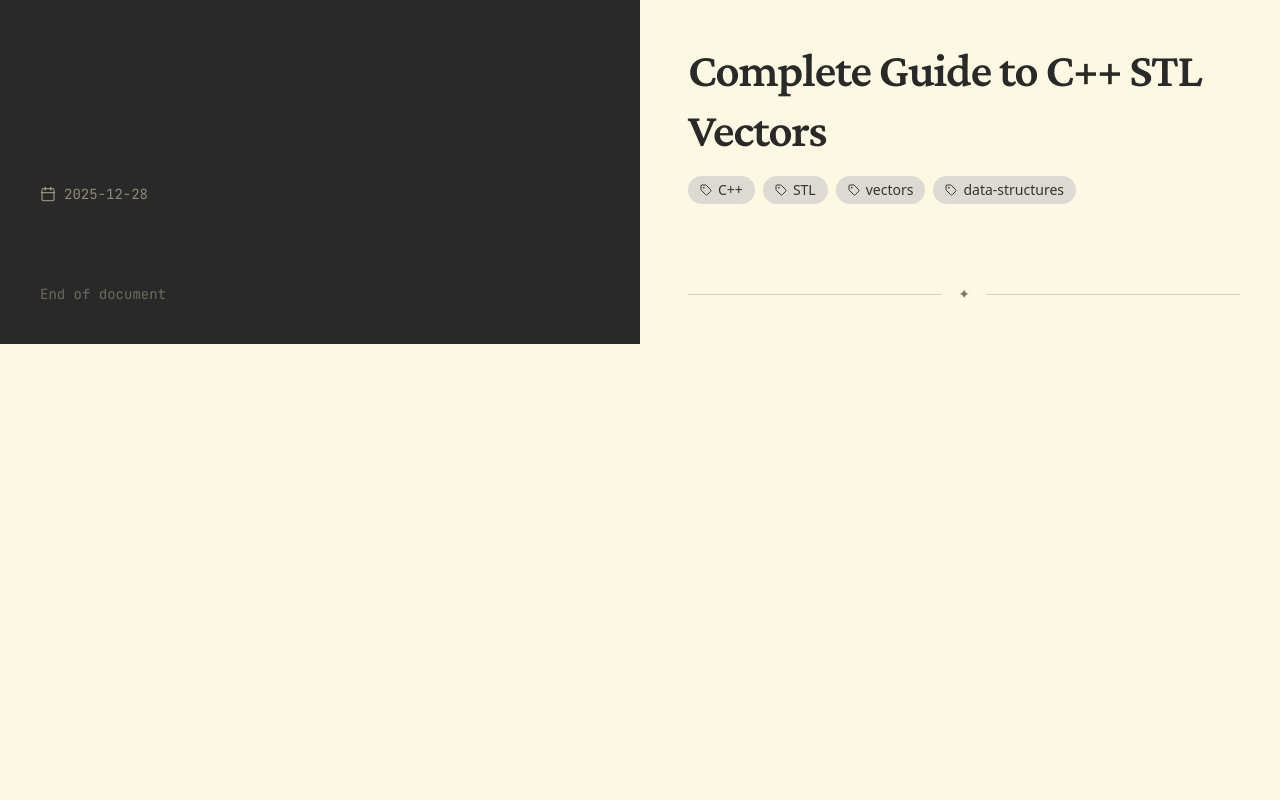
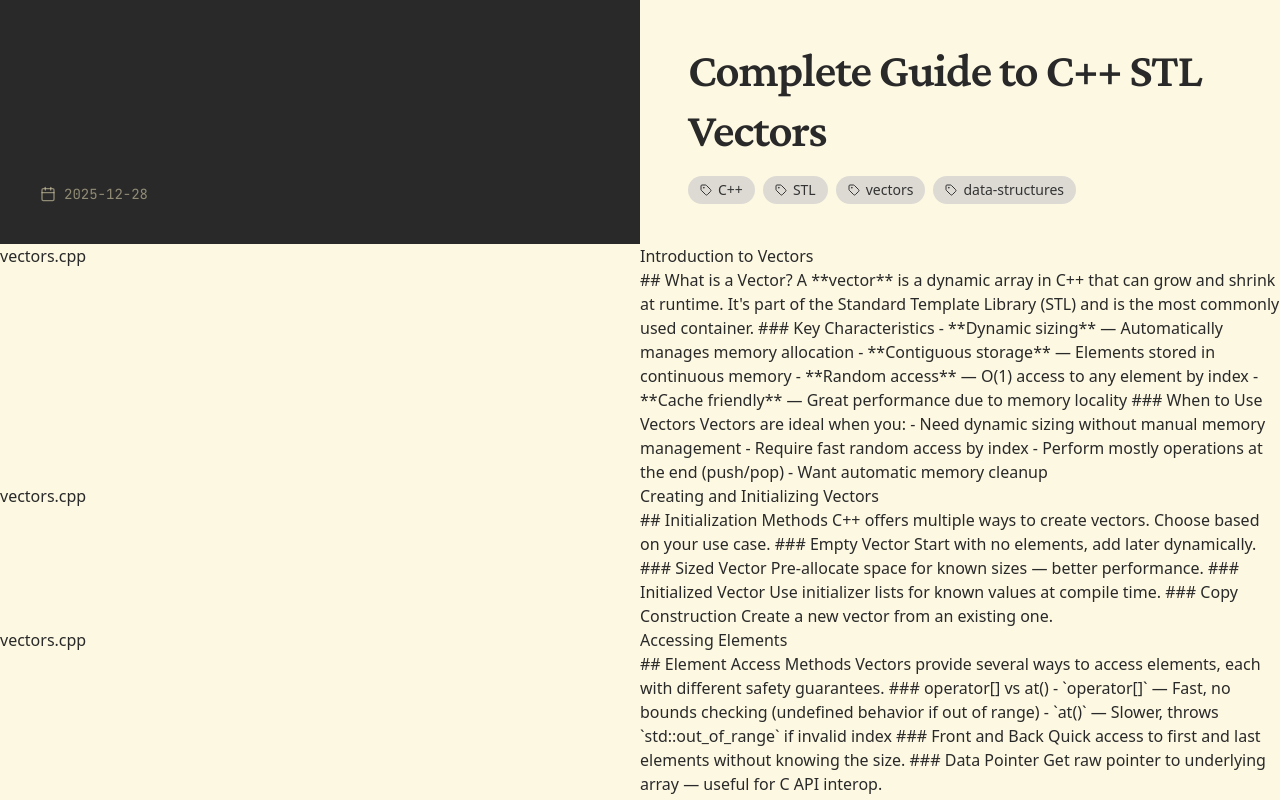
Before and after one commit to bhaveshsinghal95182/blog-site, a Next.js app: page /blog in a window 1280 px wide. Shown: the top 800 px of the page. Built offline with nearby package versions, Linux system fonts and the light colour scheme.

Commit message:
feat: basic sections structure down

```diff
--- a/src/components/CodeDocViewer/CodeDocViewer.tsx
+++ b/src/components/CodeDocViewer/CodeDocViewer.tsx
@@ -1,5 +1,6 @@
 import { BlogEntry } from "@/types/blog";
 import { Calendar, Tag } from "lucide-react";
+import { SectionRenderer } from "./SectionRenderer";
 
 interface CodeDocViewerProps {
   entry: BlogEntry;
@@ -54,7 +55,16 @@ export function CodeDocViewer({
         </header>
       )}
 
-      {/* Todo: implement the sections logic */}
+      <div className="">
+        {entry.sections.map((section, index) => (
+          <SectionRenderer
+            key={index}
+            section={section}
+            isFirst={index === 0}
+            isLast={index === entry.sections.length - 1}
+          />
+        ))}
+      </div>
 
       {footer ?? (
         <footer className="grid grid-cols-1 lg:grid-cols-2">
--- /dev/null
+++ b/src/components/CodeDocViewer/SectionRenderer.tsx
@@ -0,0 +1,37 @@
+import { Section } from "@/types/blog";
+
+interface SectionRendererProps {
+  section: Section;
+  isFirst?: boolean;
+  isLast?: boolean;
+}
+
+export function SectionRenderer({
+  section,
+  isFirst,
+  isLast,
+}: SectionRendererProps) {
+  return (
+    <div className="grid grid-cols-1 lg:grid-cols-2 min-h-fit">
+      {/* Code */}
+      <div className="">
+        {section.codeBlocks?.map((codeBlock, index) => (
+          <pre>
+            <code>{codeBlock.filePath}</code>
+          </pre>
+        ))}
+      </div>
+
+      {/* Content */}
+      <div>
+        {section.heading && <h2>{section.heading}</h2>}
+        {section.content && (
+          <div>
+            {/* Render markdown content here */}
+            {section.content}
+          </div>
+        )}
+      </div>
+    </div>
+  );
+}
```
